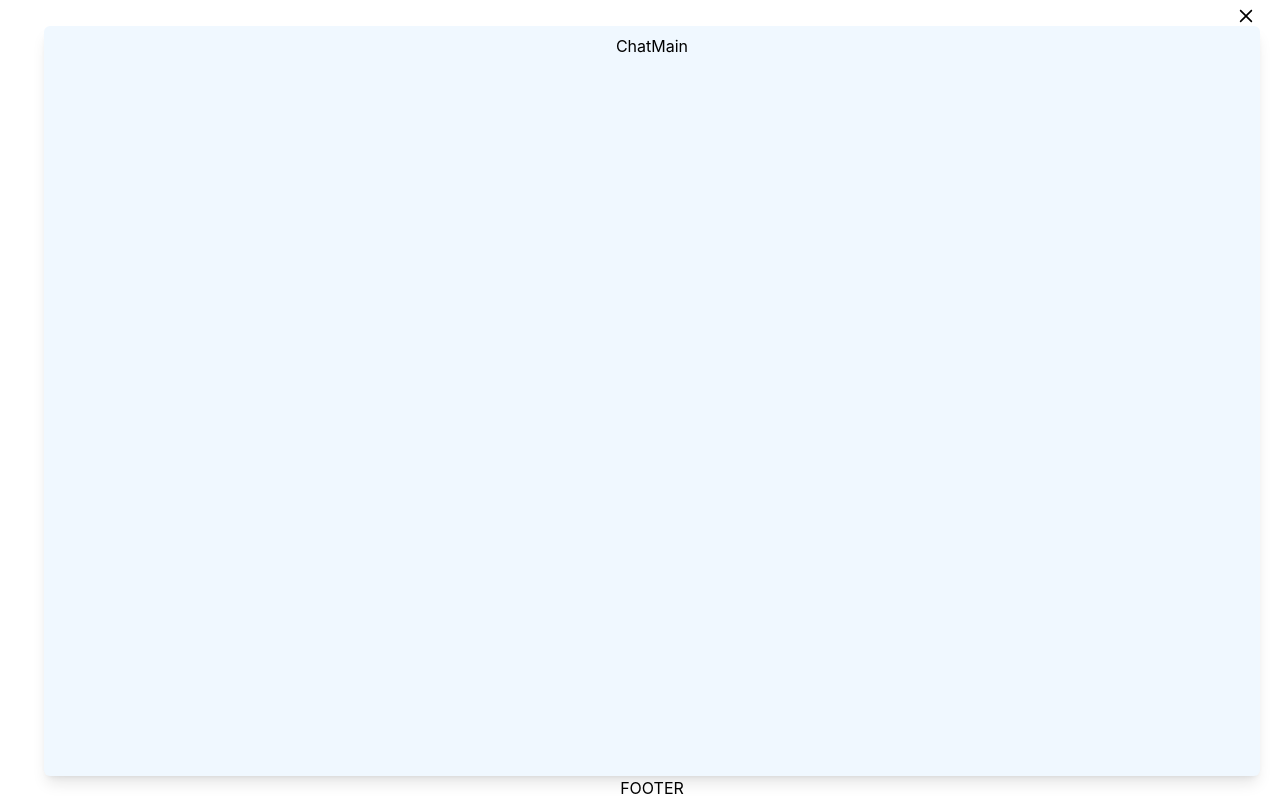
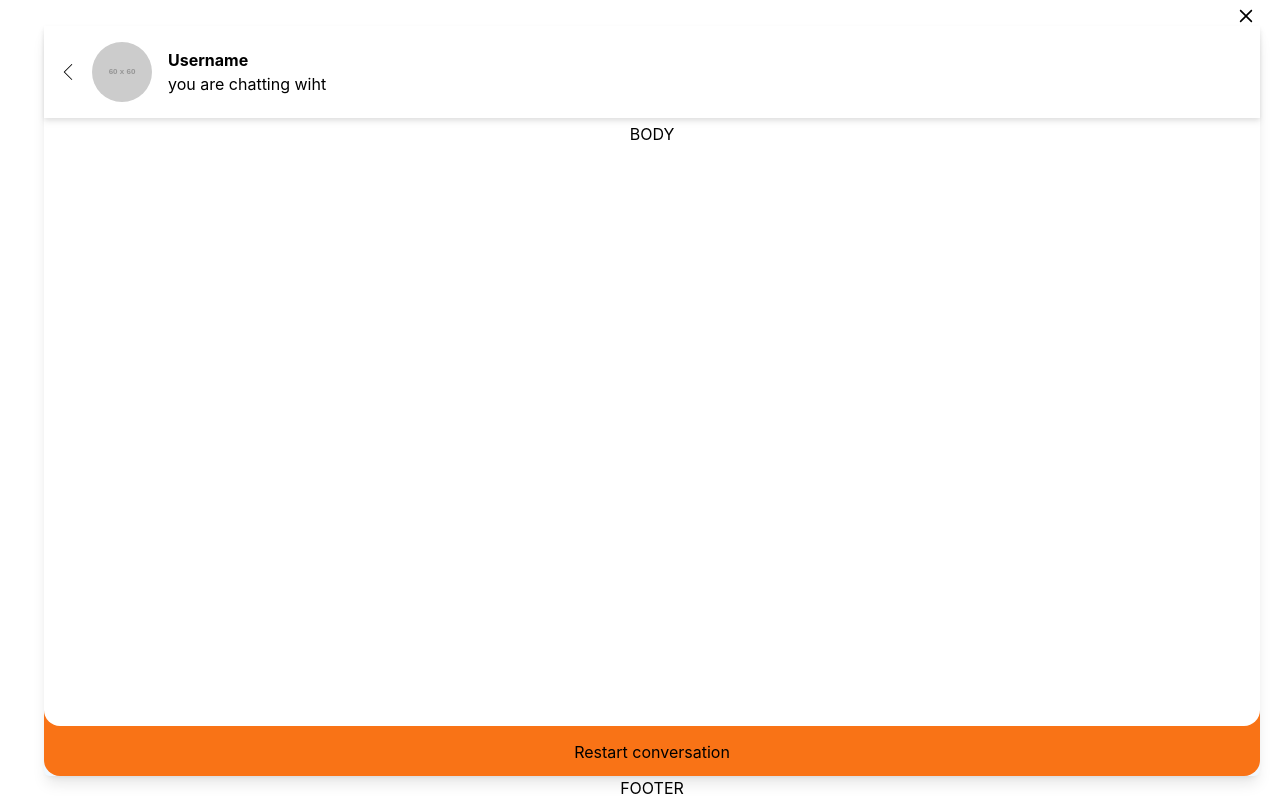
Before and after one commit to Kickbuttowaski/zi_widget, a React (Create React App) app: page / in a window 1280 px wide. Both pictures are taken after a click on the picture 1218 px from the left and 738 px from the top of the page. Built offline with nearby package versions, Linux system fonts and the light colour scheme.

Commit message:
Layout 1) Userchat screen UI base added

```diff
--- a/src/pages/ChatLayout/ChatLayout.jsx
+++ b/src/pages/ChatLayout/ChatLayout.jsx
@@ -10,7 +10,7 @@ export default function ChatLayout({ closeChat }) {
       <div className="flex justify-end mr-6 cursor-pointer" onClick={closeChat}>
         <img width={20} height={20} alt="close_icon" src={CloseIcon} />
       </div>
-      <div className="shadow-lg rounded-md p-2 chatlayout__wrapper">
+      <div className="shadow-lg rounded-md chatlayout__wrapper">
         <ChatMain />
       </div>
       <div className="text-center">FOOTER</div>
--- /dev/null
+++ b/src/pages/ChatMain/ChatMain.css
@@ -0,0 +1,3 @@
+.chatmain__headerwrapper{
+    height: calc(100vh - 192px);
+}
--- a/src/pages/ChatMain/ChatMain.jsx
+++ b/src/pages/ChatMain/ChatMain.jsx
@@ -1,5 +1,13 @@
 import React from "react";
-
+import "./ChatMain.css"
+import Header from "./components/Header.jsx";
+import Footer from "./components/Footer.jsx";
 export default function ChatMain() {
-  return <div className="text-center">ChatMain</div>;
+  return (
+    <div className="flex flex-col text-center h-full relative">
+      <Header />
+      <div className="h-4/5 rounded-b-xl bg-white relative z-2 pt-1 chatmain__headerwrapper">BODY</div>
+      <Footer />
+    </div>
+  );
 }
--- /dev/null
+++ b/src/pages/ChatMain/components/Footer.jsx
@@ -0,0 +1,9 @@
+import React from "react";
+
+export default function Footer() {
+  return (
+    <div className="absolute bottom-0 rounded-b-xl z-1 text-center bg-orange-500 min-h-100px pt-16 w-full cursor-pointer">
+      Restart conversation
+    </div>
+  );
+}
--- /dev/null
+++ b/src/pages/ChatMain/components/Header.jsx
@@ -0,0 +1,22 @@
+import React from "react";
+import BackIcon from "../../../assets/icons/svg/back.svg";
+export default function Header() {
+  return (
+    <header className="flex items-center p-4 drop-shadow-md bg-white relative z-4">
+      <div>
+        <img alt="back_nav" width={16} height={32} src={BackIcon} />
+      </div>
+      <div>
+        <img
+          alt="user_avatar"
+          src="https://via.placeholder.com/60?text=WI"
+          className="rounded-full mx-4"
+        />
+      </div>
+      <div className="text-left">
+        <h4 className="font-bold">Username</h4>
+        <p className="font">you are chatting wiht</p>
+      </div>
+    </header>
+  );
+}
--- a/tailwind.config.js
+++ b/tailwind.config.js
@@ -3,7 +3,22 @@ module.exports = {
     "./src/**/*.{js,jsx,ts,tsx}",
   ],
   theme: {
-    extend: {},
+    extend: {
+      zIndex: {
+        '1': '1',
+        '4': '4',
+        '2': '2',
+      },
+      borderRadius:{
+        'xl':'1rem'
+      },
+      dropShadow:{
+        'sl':"0px 5px 15px 0px rgba(0, 0, 0, 10%)"
+      },
+      minHeight:{
+        '100px':'100px'
+      }
+    },
   },
   plugins: [],
 }
```
Also changed, not shown: src/assets/icons/svg/back.svg (added).
